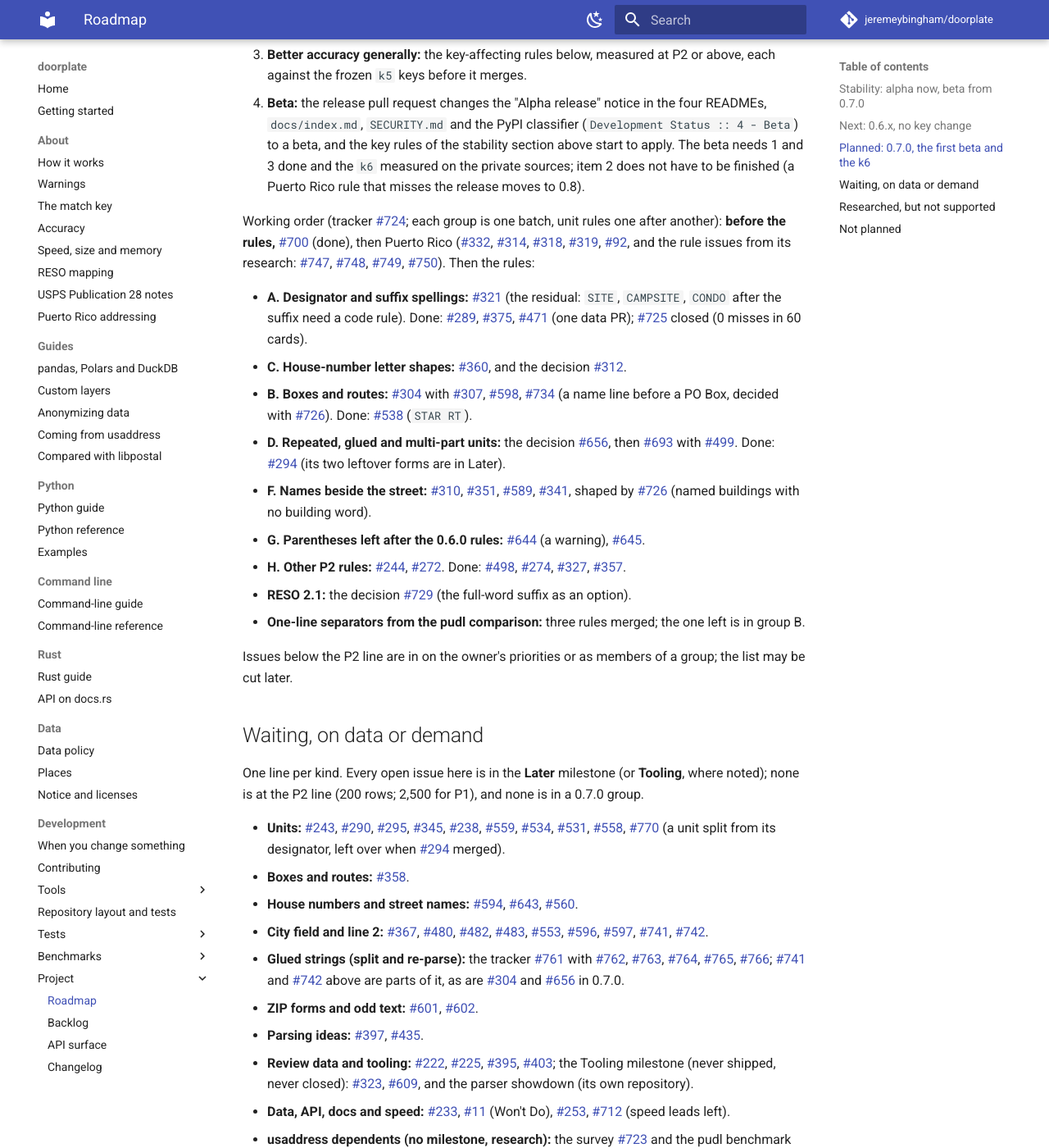
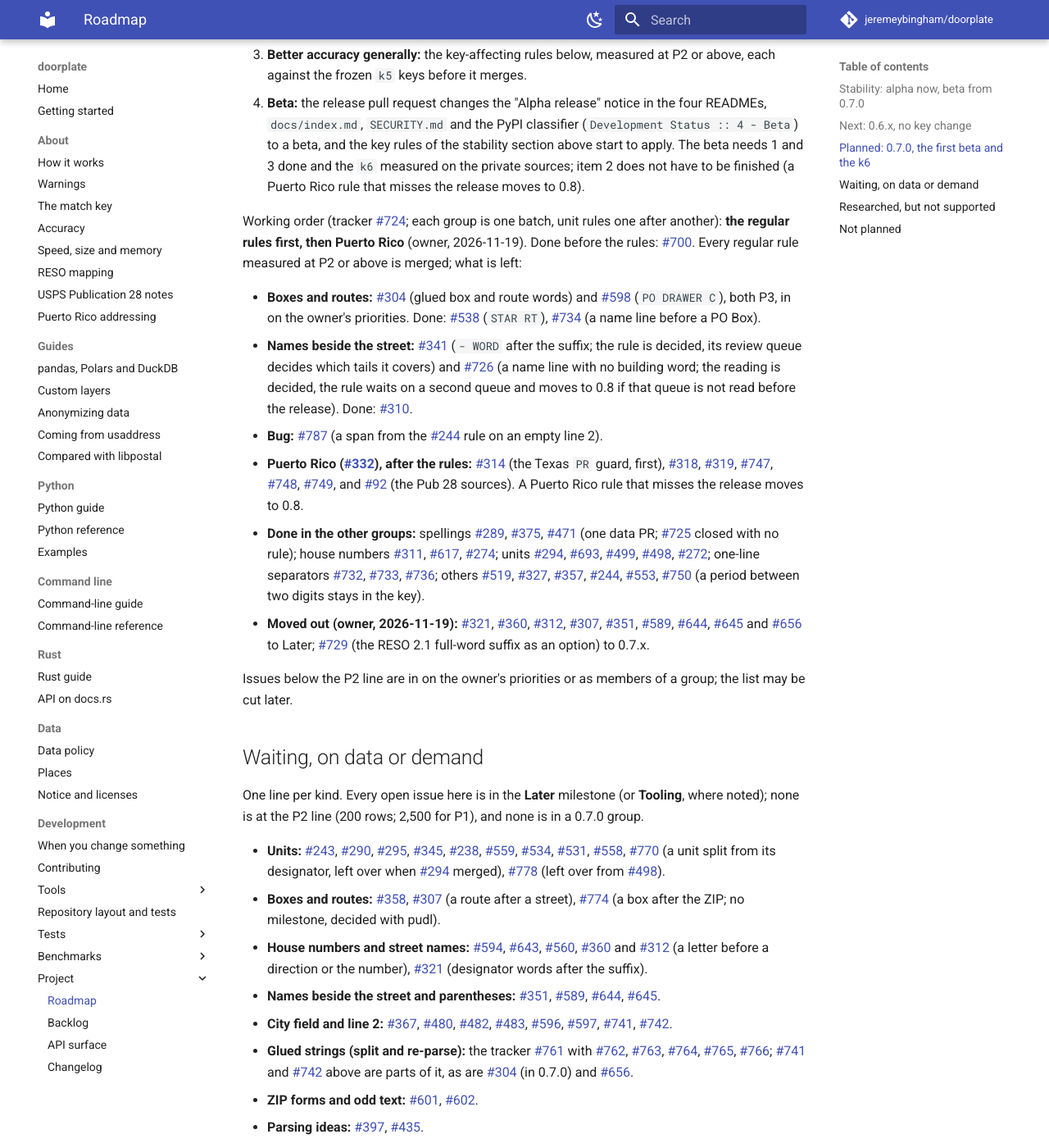
Before and after one commit to jeremeybingham/doorplate, an MkDocs documentation site: the page built from docs/roadmap.md, in a window 1280 px wide and 1400 px high, scrolled down 1397 px. Shown: the whole window at 82% size. Built offline with MkDocs 1.6.1 and Material for MkDocs 9.7.7, drawn with Linux system fonts in a browser that asks for light colours; comment, search, counter and statistics services are not loaded; some of the changed text lies outside the part shown.

Commit message:
roadmap: 0.7.0 working order as of 2026-11-20
Regular rules first, then Puerto Rico; groups reduced to what is left (#304, #598,
#341, #726, #787), done and moved-out issues listed, Later lists completed.

Co-Authored-By: Claude Opus 5.5 <noreply@anthropic.com>

```diff
--- a/docs/roadmap.md
+++ b/docs/roadmap.md
@@ -42,17 +42,15 @@ The goals of 0.7.0, in the order they ship:
    The beta needs 1 and 3 done and the `k6` measured on the private sources; item 2 does not have to be finished (a Puerto Rico rule that
    misses the release moves to 0.8).
 
-Working order (tracker #724; each group is one batch, unit rules one after another): **before the rules,** #700 (done), then Puerto Rico (#332, #314, #318, #319, #92, and the rule issues from its research: #747, #748, #749, #750). Then the rules:
+Working order (tracker #724; each group is one batch, unit rules one after another): **the regular rules first, then Puerto Rico** (owner, 2026-11-19).
+Done before the rules: #700. Every regular rule measured at P2 or above is merged; what is left:
 
-- **A. Designator and suffix spellings:** #321 (the residual: `SITE`, `CAMPSITE`, `CONDO` after the suffix need a code rule). Done: #289, #375, #471 (one data PR); #725 closed (0 misses in 60 cards).
-- **C. House-number letter shapes:** #360, and the decision #312.
-- **B. Boxes and routes:** #304 with #307, #598, #734 (a name line before a PO Box, decided with #726). Done: #538 (`STAR RT`).
-- **D. Repeated, glued and multi-part units:** the decision #656, then #693 with #499. Done: #294 (its two leftover forms are in Later).
-- **F. Names beside the street:** #310, #351, #589, #341, shaped by #726 (named buildings with no building word).
-- **G. Parentheses left after the 0.6.0 rules:** #644 (a warning), #645.
-- **H. Other P2 rules:** #244, #272. Done: #498, #274, #327, #357.
-- **RESO 2.1:** the decision #729 (the full-word suffix as an option).
-- **One-line separators from the pudl comparison:** three rules merged; the one left is in group B.
+- **Boxes and routes:** #304 (glued box and route words) and #598 (`PO DRAWER C`), both P3, in on the owner's priorities. Done: #538 (`STAR RT`), #734 (a name line before a PO Box).
+- **Names beside the street:** #341 (` - WORD` after the suffix; the rule is decided, its review queue decides which tails it covers) and #726 (a name line with no building word; the reading is decided, the rule waits on a second queue and moves to 0.8 if that queue is not read before the release). Done: #310.
+- **Bug:** #787 (a span from the #244 rule on an empty line 2).
+- **Puerto Rico (#332), after the rules:** #314 (the Texas `PR` guard, first), #318, #319, #747, #748, #749, and #92 (the Pub 28 sources). A Puerto Rico rule that misses the release moves to 0.8.
+- **Done in the other groups:** spellings #289, #375, #471 (one data PR; #725 closed with no rule); house numbers #311, #617, #274; units #294, #693, #499, #498, #272; one-line separators #732, #733, #736; others #519, #327, #357, #244, #553, #750 (a period between two digits stays in the key).
+- **Moved out (owner, 2026-11-19):** #321, #360, #312, #307, #351, #589, #644, #645 and #656 to Later; #729 (the RESO 2.1 full-word suffix as an option) to 0.7.x.
 
 Issues below the P2 line are in on the owner's priorities or as members of a group; the list may be cut later.
 
@@ -60,11 +58,12 @@ Issues below the P2 line are in on the owner's priorities or as members of a gro
 
 One line per kind. Every open issue here is in the **Later** milestone (or **Tooling**, where noted); none is at the P2 line (200 rows; 2,500 for P1), and none is in a 0.7.0 group.
 
-- **Units:** #243, #290, #295, #345, #238, #559, #534, #531, #558, #770 (a unit split from its designator, left over when #294 merged).
-- **Boxes and routes:** #358.
-- **House numbers and street names:** #594, #643, #560.
-- **City field and line 2:** #367, #480, #482, #483, #553, #596, #597, #741, #742.
-- **Glued strings (split and re-parse):** the tracker #761 with #762, #763, #764, #765, #766; #741 and #742 above are parts of it, as are #304 and #656 in 0.7.0.
+- **Units:** #243, #290, #295, #345, #238, #559, #534, #531, #558, #770 (a unit split from its designator, left over when #294 merged), #778 (left over from #498).
+- **Boxes and routes:** #358, #307 (a route after a street), #774 (a box after the ZIP; no milestone, decided with pudl).
+- **House numbers and street names:** #594, #643, #560, #360 and #312 (a letter before a direction or the number), #321 (designator words after the suffix).
+- **Names beside the street and parentheses:** #351, #589, #644, #645.
+- **City field and line 2:** #367, #480, #482, #483, #596, #597, #741, #742.
+- **Glued strings (split and re-parse):** the tracker #761 with #762, #763, #764, #765, #766; #741 and #742 above are parts of it, as are #304 (in 0.7.0) and #656.
 - **ZIP forms and odd text:** #601, #602.
 - **Parsing ideas:** #397, #435.
 - **Review data and tooling:** #222, #225, #395, #403; the Tooling milestone (never shipped, never closed): #323, #609, and the parser showdown (its own repository).
```
Also changed, not shown: other parts of docs/roadmap.md (+1 -1 lines).
